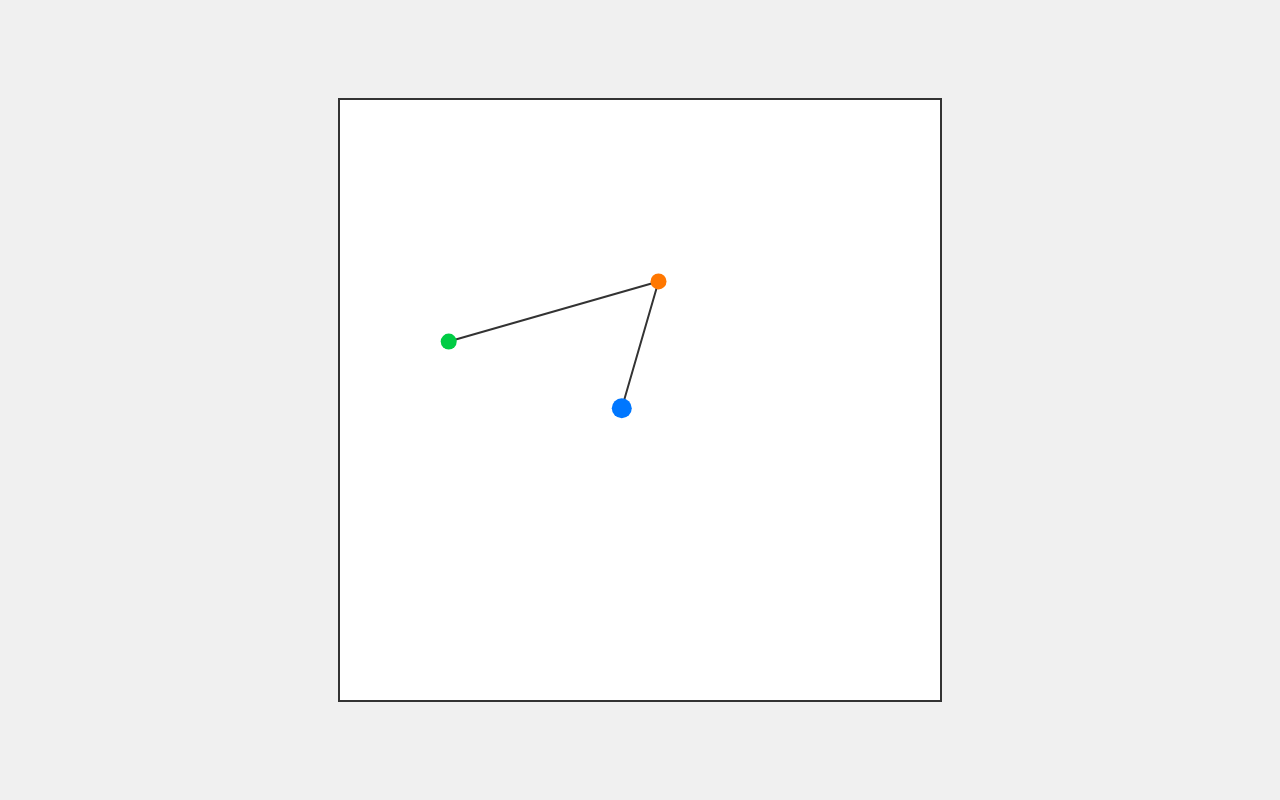
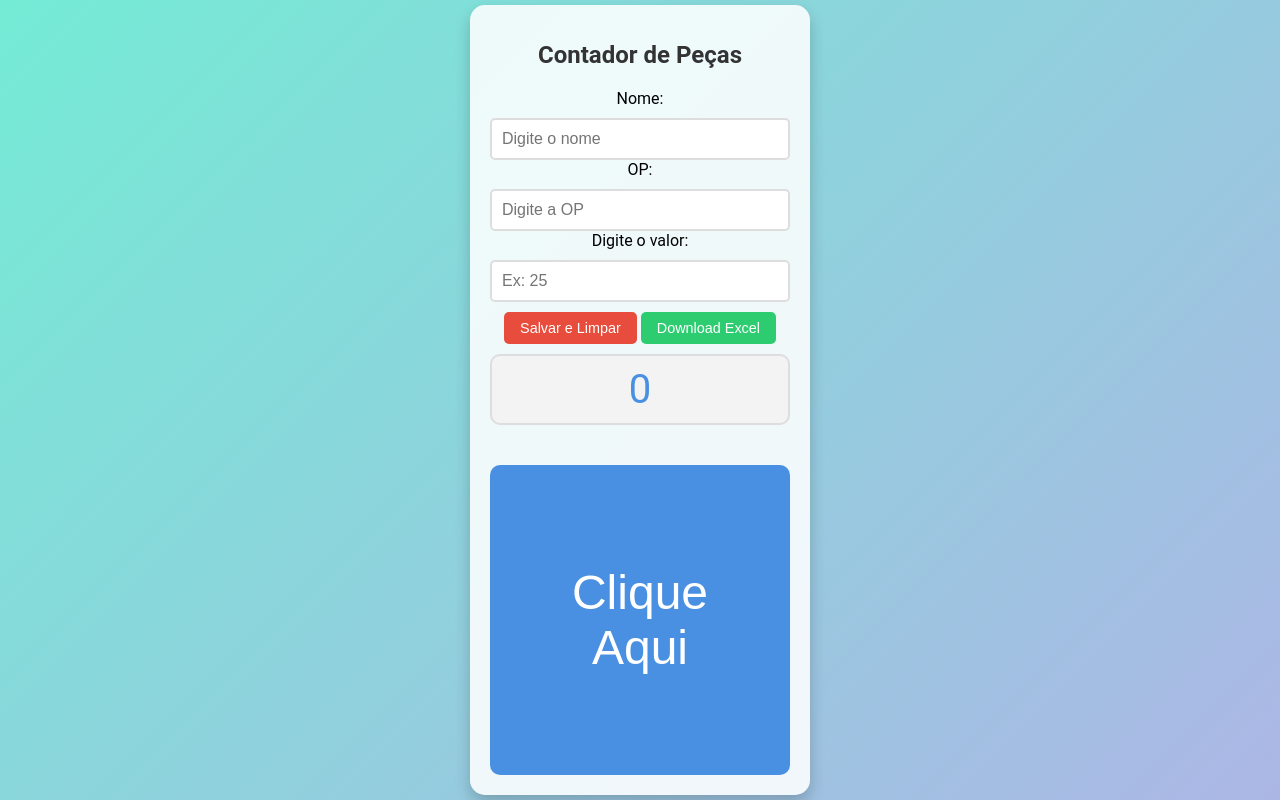
Before and after one commit to Mauthope/contador, a plain HTML site: page index.html in a window 1280 px wide. Drawn offline with Linux system fonts and the light colour scheme.

Commit message:
Update index.html

```diff
--- a/index.html
+++ b/index.html
@@ -1,91 +1,214 @@
 <!DOCTYPE html>
 <html lang="en">
 <head>
-  <meta charset="UTF-8">
-  <meta name="viewport" content="width=device-width, initial-scale=1.0">
-  <title>Simulação de Rolamento com Motor Central</title>
-  <style>
-    body {
-      display: flex;
-      justify-content: center;
-      align-items: center;
-      height: 100vh;
-      margin: 0;
-      background-color: #f0f0f0;
-    }
-    canvas {
-      background-color: #ffffff;
-      border: 2px solid #333;
-    }
-  </style>
+    <meta charset="UTF-8">
+    <meta name="viewport" content="width=device-width, initial-scale=1.0">
+    <title>Contador Personalizado de Cliques</title>
+    <style>
+        body {
+            font-family: 'Roboto', sans-serif;
+            background: linear-gradient(135deg, #74ebd5, #ACB6E5);
+            display: flex;
+            justify-content: center;
+            align-items: center;
+            height: 100vh;
+            margin: 0;
+        }
+
+        .container {
+            background: #ffffffdd;
+            border-radius: 15px;
+            padding: 20px;
+            box-shadow: 0 8px 16px rgba(0, 0, 0, 0.2);
+            text-align: center;
+            max-width: 300px;
+            width: 100%;
+        }
+
+        h1 {
+            font-size: 1.5em;
+            margin-bottom: 20px;
+            color: #333;
+        }
+
+        .display {
+            font-size: 2.5em;
+            color: #4a90e2;
+            margin-bottom: 20px;
+            padding: 10px;
+            background: #f3f3f3;
+            border-radius: 10px;
+            border: 2px solid #ddd;
+        }
+
+        .input-container {
+            margin-bottom: 10px;
+        }
+
+        input {
+            width: 100%;
+            padding: 10px;
+            margin-top: 10px;
+            font-size: 1em;
+            border-radius: 5px;
+            border: 2px solid #ddd;
+            box-sizing: border-box;
+        }
+
+        .clear-button, .download-button {
+            background: #e74c3c;
+            color: #fff;
+            border: none;
+            padding: 8px 16px;
+            font-size: 0.9em;
+            border-radius: 5px;
+            cursor: pointer;
+            transition: background 0.3s ease;
+            margin-top: 10px;
+        }
+
+        .download-button {
+            background: #2ecc71;
+        }
+
+        .clear-button:hover {
+            background: #c0392b;
+        }
+
+        .download-button:hover {
+            background: #27ae60;
+        }
+
+        .button {
+            background: #4a90e2;
+            color: #fff;
+            border: none;
+            padding: 100px 40px;
+            font-size: 3em;
+            border-radius: 10px;
+            cursor: pointer;
+            transition: background 0.3s ease;
+            width: 100%;
+            margin-top: 20px;
+        }
+
+        .button:hover {
+            background: #357ABD;
+        }
+
+        @media (max-width: 500px) {
+            .container {
+                max-width: 90%;
+            }
+        }
+    </style>
 </head>
 <body>
-  <canvas id="canvas" width="600" height="600"></canvas>
-  <script>
-    const canvas = document.getElementById('canvas');
-    const ctx = canvas.getContext('2d');
+    <div class="container">
+        <h1>Contador de Peças</h1>
+        <div class="input-container">
+            <label for="name">Nome:</label>
+            <input type="text" id="name" placeholder="Digite o nome">
 
-    // Parâmetros de controle
-    const originX = canvas.width / 2;
-    const originY = canvas.height / 2;
-    const radius1 = 120; // raio do ponto externo 1
-    const radius2 = 200; // raio do ponto externo 2
-    const motorSpeed = 0.03; // velocidade de rotação do motor central
-    const rollingSpeed = 0.1; // velocidade de rotação dos rolamentos
+            <label for="op">OP:</label>
+            <input type="text" id="op" placeholder="Digite a OP">
 
-    let motorAngle = 0; // ângulo do motor central
-    let rollingAngle1 = 0; // ângulo do rolamento do ponto 1
-    let rollingAngle2 = Math.PI / 2; // ângulo do rolamento do ponto 2 (inicialmente a 90 graus de deslocamento)
+            <label for="incrementValue">Digite o valor:</label>
+            <input type="number" id="incrementValue" placeholder="Ex: 25">
+            <button class="clear-button" id="clearButton">Salvar e Limpar</button>
+            <button class="download-button" id="downloadButton">Download Excel</button>
+        </div>
+        <div class="display" id="display">0</div>
+        <button class="button" id="clickButton">Clique Aqui</button>
+    </div>
+    <script>
+        let count = parseInt(localStorage.getItem('count')) || 0;
+        const incrementInput = document.getElementById('incrementValue');
+        const nameInput = document.getElementById('name');
+        const opInput = document.getElementById('op');
+        const display = document.getElementById('display');
 
-    function draw() {
-      ctx.clearRect(0, 0, canvas.width, canvas.height);
+        // Carregar valores dos campos do localStorage se existirem
+        nameInput.value = localStorage.getItem('name') || '';
+        opInput.value = localStorage.getItem('op') || '';
+        const savedIncrement = parseInt(localStorage.getItem('increment'));
+        if (savedIncrement) {
+            incrementInput.value = savedIncrement;
+        }
 
-      // Calcula a posição dos pontos externos
-      const point1X = originX + radius1 * Math.cos(rollingAngle1);
-      const point1Y = originY + radius1 * Math.sin(rollingAngle1);
-      const point2X = originX + radius2 * Math.cos(rollingAngle2);
-      const point2Y = originY + radius2 * Math.sin(rollingAngle2);
+        // Função para atualizar a exibição inicial
+        const updateDisplay = () => {
+            const increment = parseInt(incrementInput.value) || 0;
+            display.textContent = count * increment;
+        };
 
-      // Calcula a posição do ponto central "motor"
-      const motorX = originX + 20 * Math.cos(motorAngle);
-      const motorY = originY + 20 * Math.sin(motorAngle);
+        updateDisplay();
 
-      // Desenha a linha entre o motor e os pontos
-      ctx.beginPath();
-      ctx.moveTo(motorX, motorY);
-      ctx.lineTo(point1X, point1Y);
-      ctx.lineTo(point2X, point2Y);
-      ctx.strokeStyle = '#333';
-      ctx.lineWidth = 2;
-      ctx.stroke();
+        document.getElementById('clickButton').addEventListener('click', () => {
+            const increment = parseInt(incrementInput.value);
 
-      // Desenha o ponto central "motor"
-      ctx.beginPath();
-      ctx.arc(motorX, motorY, 10, 0, Math.PI * 2);
-      ctx.fillStyle = '#0077ff';
-      ctx.fill();
+            if (increment > 0) {
+                count++;
+                localStorage.setItem('count', count);
+                localStorage.setItem('increment', increment);
+                localStorage.setItem('name', nameInput.value);
+                localStorage.setItem('op', opInput.value);
+                updateDisplay();
+            } else {
+                alert('Por favor, digite um valor válido.');
+            }
+        });
 
-      // Desenha os pontos externos com rolamento
-      ctx.beginPath();
-      ctx.arc(point1X, point1Y, 8, 0, Math.PI * 2);
-      ctx.fillStyle = '#ff7700';
-      ctx.fill();
+        document.getElementById('clearButton').addEventListener('click', () => {
+            // Salvar os dados antes de limpar
+            const name = nameInput.value;
+            const op = opInput.value;
+            const increment = incrementInput.value;
+            const total = display.textContent;
 
-      ctx.beginPath();
-      ctx.arc(point2X, point2Y, 8, 0, Math.PI * 2);
-      ctx.fillStyle = '#00cc44';
-      ctx.fill();
+            const newData = {
+                name,
+                op,
+                increment,
+                total
+            };
 
-      // Atualiza os ângulos para criar movimento contínuo
-      motorAngle += motorSpeed; // motor gira ao redor de seu próprio eixo
-      rollingAngle1 += rollingSpeed; // ponto 1 gira em torno do centro
-      rollingAngle2 += rollingSpeed * 0.9; // ponto 2 gira mais devagar, criando entropia
+            let records = JSON.parse(localStorage.getItem('records')) || [];
+            records.push(newData);
+            localStorage.setItem('records', JSON.stringify(records));
 
-      // Continuar animação
-      requestAnimationFrame(draw);
-    }
+            // Limpar os campos do formulário e o contador
+            nameInput.value = '';
+            opInput.value = '';
+            incrementInput.value = '';
+            count = 0;
+            localStorage.setItem('count', count);
+            updateDisplay();
 
-    draw();
-  </script>
+            // Remover informações dos campos do localStorage
+            localStorage.removeItem('name');
+            localStorage.removeItem('op');
+            localStorage.removeItem('increment');
+        });
+
+        document.getElementById('downloadButton').addEventListener('click', () => {
+            const records = JSON.parse(localStorage.getItem('records')) || [];
+            const data = [
+                ['Nome', 'OP', 'Incremento', 'Total'],
+                ...records.map(record => [record.name, record.op, record.increment, record.total])
+            ];
+
+            let csvContent = "data:text/csv;charset=utf-8,"
+                + data.map(e => e.join(",")).join("\n");
+
+            const encodedUri = encodeURI(csvContent);
+            const link = document.createElement("a");
+            link.setAttribute("href", encodedUri);
+            link.setAttribute("download", "contador_pecas.csv");
+            document.body.appendChild(link);
+            link.click();
+            document.body.removeChild(link);
+        });
+    </script>
 </body>
 </html>
```
